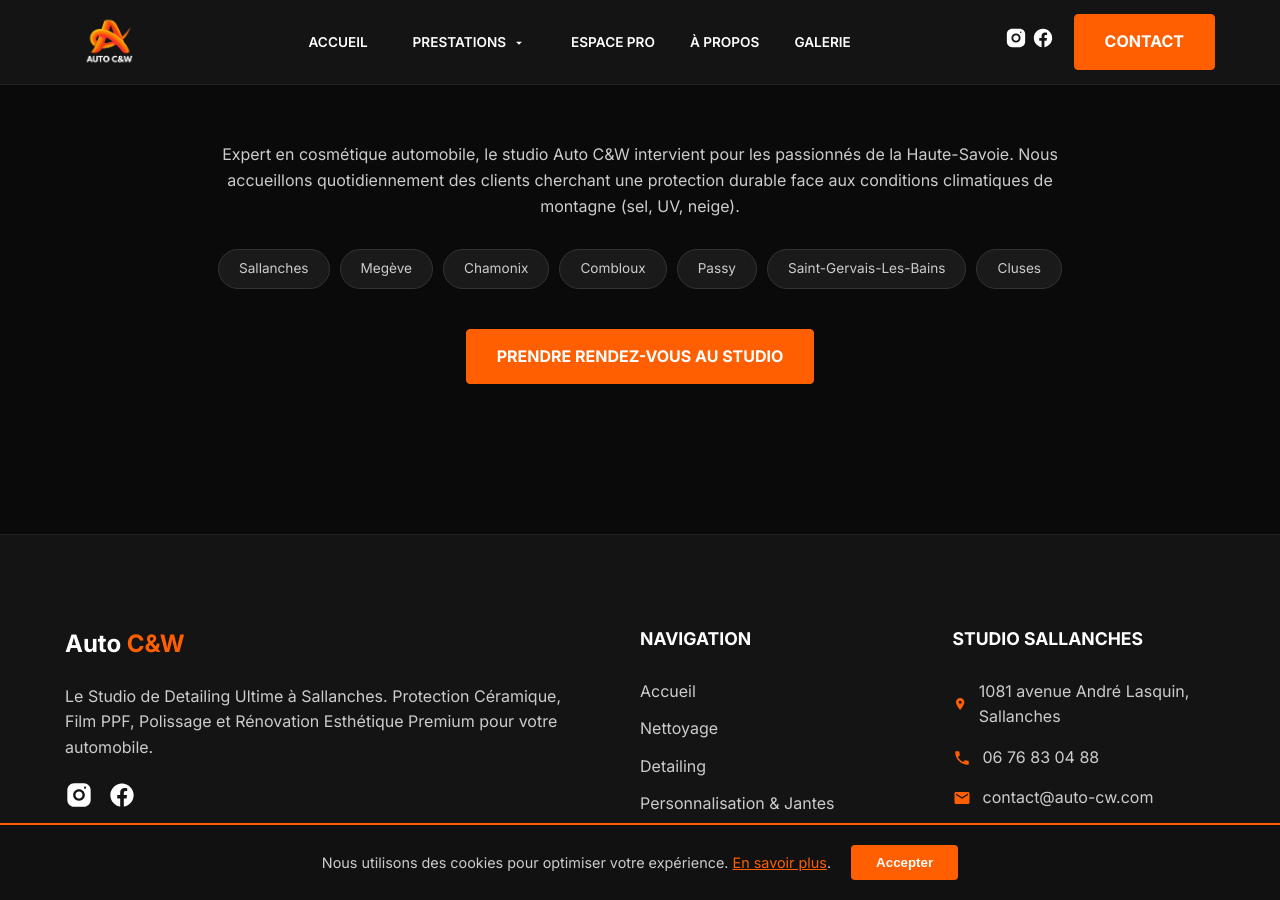
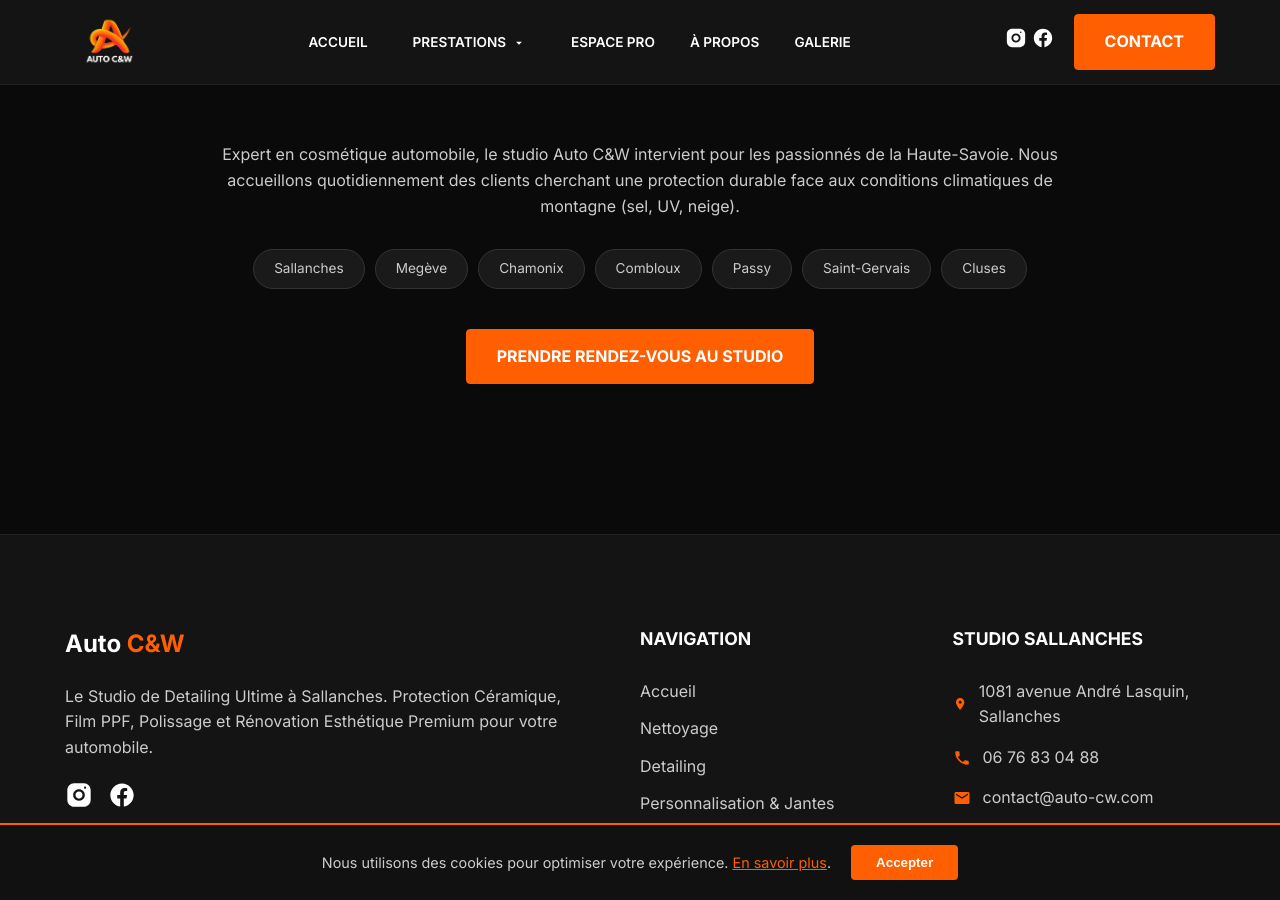
Before and after one commit to DuvalDVL/autocw, a Jekyll site: the page built from index.html, in a window 1280 px wide and 900 px high, scrolled down 3775 px. Built offline with Jekyll 4.4.1, drawn with Linux system fonts in a browser that asks for light colours.

Commit message:
Update index.html

```diff
--- a/index.html
+++ b/index.html
@@ -146,13 +146,13 @@
       <p style="margin-bottom: 30px;">Expert en cosmétique automobile, le studio Auto C&W intervient pour les passionnés de la Haute-Savoie. Nous accueillons quotidiennement des clients cherchant une protection durable face aux conditions climatiques de montagne (sel, UV, neige).</p>
 
       <div class="city-tags" style="display: flex; flex-wrap: wrap; justify-content: center; gap: 10px; margin-bottom: 40px;">
-        <span class="city-tag">Sallanches</span>
-        <span class="city-tag">Megève</span>
-        <span class="city-tag">Chamonix</span>
-        <span class="city-tag">Combloux</span>
-        <span class="city-tag">Passy</span>
-        <span class="city-tag">Saint-Gervais-Les-Bains</span>
-        <span class="city-tag">Cluses</span>
+        <a href="{{ site.baseurl }}/detailing-auto-sallanches/" class="city-tag">Sallanches</a>
+        <a href="{{ site.baseurl }}/detailing-auto-megeve/" class="city-tag">Megève</a>
+        <a href="{{ site.baseurl }}/detailing-auto-chamonix/" class="city-tag">Chamonix</a>
+        <a href="{{ site.baseurl }}/detailing-auto-combloux/" class="city-tag">Combloux</a>
+        <a href="{{ site.baseurl }}/detailing-auto-passy/" class="city-tag">Passy</a>
+        <a href="{{ site.baseurl }}/detailing-auto-saint-gervais/" class="city-tag">Saint-Gervais</a>
+        <a href="{{ site.baseurl }}/detailing-auto-cluses/" class="city-tag">Cluses</a>
       </div>
 
       <div style="display: flex; justify-content: center;">
```
